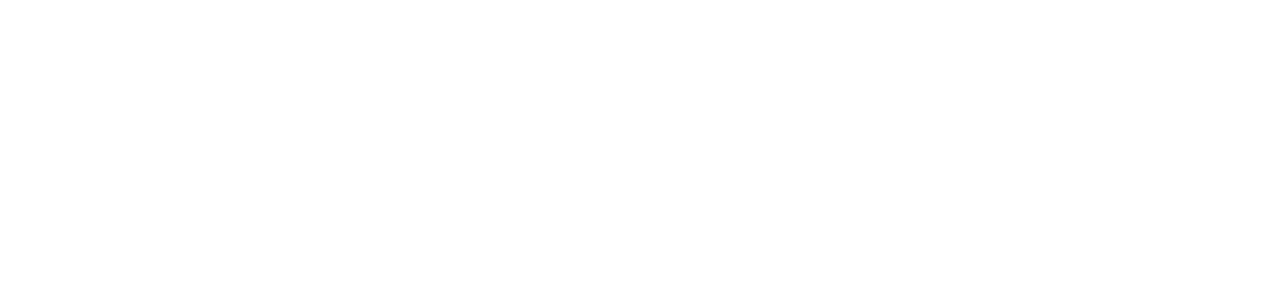
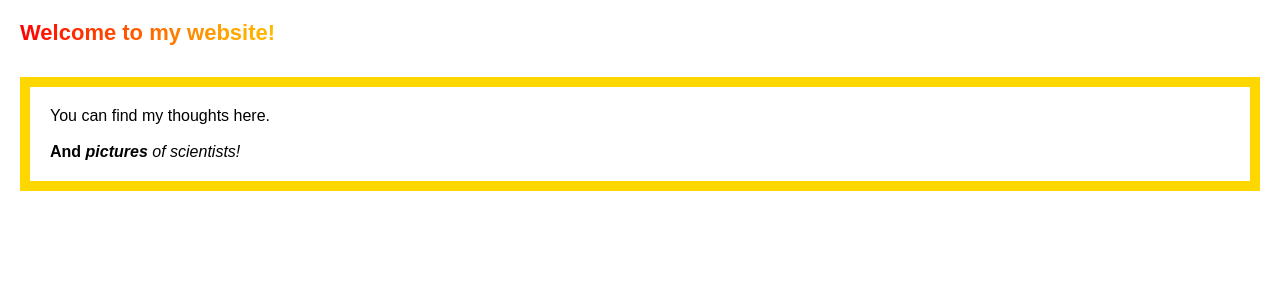
Before and after one commit to Joesepherus/react-learning-new, a React (Create React App) app: page /jsx-challenge1 in a window 1280 px wide. Before the commit this address had no page. Shown: the top 300 px of the page. Built offline with nearby package versions, Linux system fonts and the light colour scheme.

Commit message:
Add jsx and importExport.

```diff
--- a/src/App.js
+++ b/src/App.js
@@ -74,6 +74,8 @@
 import FirstComponent_Challenge2 from "./firstComponent/FirstComponent_Challenge2";
 import FirstComponent_Challenge3 from "./firstComponent/FirstComponent_Challenge3";
 import FirstComponent_Challenge4 from "./firstComponent/FirstComponent_Challenge4";
+import ImportExport_Challenge1 from "./importExport/ImportExport_Challenge1";
+import Jsx_Challenge1 from "./jsx/Jsx_Challenge1";
 
 import "./styles.css";
 
@@ -349,14 +351,26 @@
     name: "FirstComponent_Challenge2",
     path: "first-component-challenge2",
     element: FirstComponent_Challenge2,
-  },  {
+  },
+  {
     name: "FirstComponent_Challenge3",
     path: "first-component-challenge3",
     element: FirstComponent_Challenge3,
-  },  {
+  },
+  {
     name: "FirstComponent_Challenge4",
     path: "first-component-challenge4",
     element: FirstComponent_Challenge4,
+  },
+  {
+    name: "ImportExport_Challenge1",
+    path: "import-export-challenge1",
+    element: ImportExport_Challenge1,
+  },
+  {
+    name: "Jsx_Challenge1",
+    path: "jsx-challenge1",
+    element: Jsx_Challenge1,
   },
 ];
 
--- /dev/null
+++ b/src/importExport/Gallery.js
@@ -0,0 +1,11 @@
+import Profile from './Profile'
+export default function Gallery() {
+  return (
+    <section>
+      <h1>Amazing scientists</h1>
+      <Profile />
+      <Profile />
+      <Profile />
+    </section>
+  );
+}
--- /dev/null
+++ b/src/importExport/ImportExport_Challenge1.js
@@ -0,0 +1,11 @@
+import Gallery from './Gallery.js';
+import Profile from './Profile.js';
+
+export default function App() {
+  return (
+    <div>
+      <Profile />
+      <Gallery />
+    </div>
+  );
+}
--- /dev/null
+++ b/src/importExport/Profile.js
@@ -0,0 +1,9 @@
+// Move me to Profile.js!
+export default function Profile() {
+    return (
+      <img
+        src="https://i.imgur.com/QIrZWGIs.jpg"
+        alt="Alan L. Hart"
+      />
+    );
+  }
--- /dev/null
+++ b/src/jsx/Jsx_Challenge1.js
@@ -0,0 +1,20 @@
+import './styles.css'
+
+export default function Bio() {
+  return (
+    <>
+      <div className="intro">
+        <h1>Welcome to my website!</h1>
+      </div>
+      <p className="summary">
+        You can find my thoughts here.
+        <br />
+        <br />
+        <b>
+          And <i>pictures</i>
+        </b>
+        <i> of scientists!</i>
+      </p>
+    </>
+  );
+}
--- /dev/null
+++ b/src/jsx/styles.css
@@ -0,0 +1,21 @@
+.intro {
+  background-image: linear-gradient(
+    to left,
+    violet,
+    indigo,
+    blue,
+    green,
+    yellow,
+    orange,
+    red
+  );
+  background-clip: text;
+  color: transparent;
+  -webkit-background-clip: text;
+  -webkit-text-fill-color: transparent;
+}
+
+.summary {
+  padding: 20px;
+  border: 10px solid gold;
+}
```
